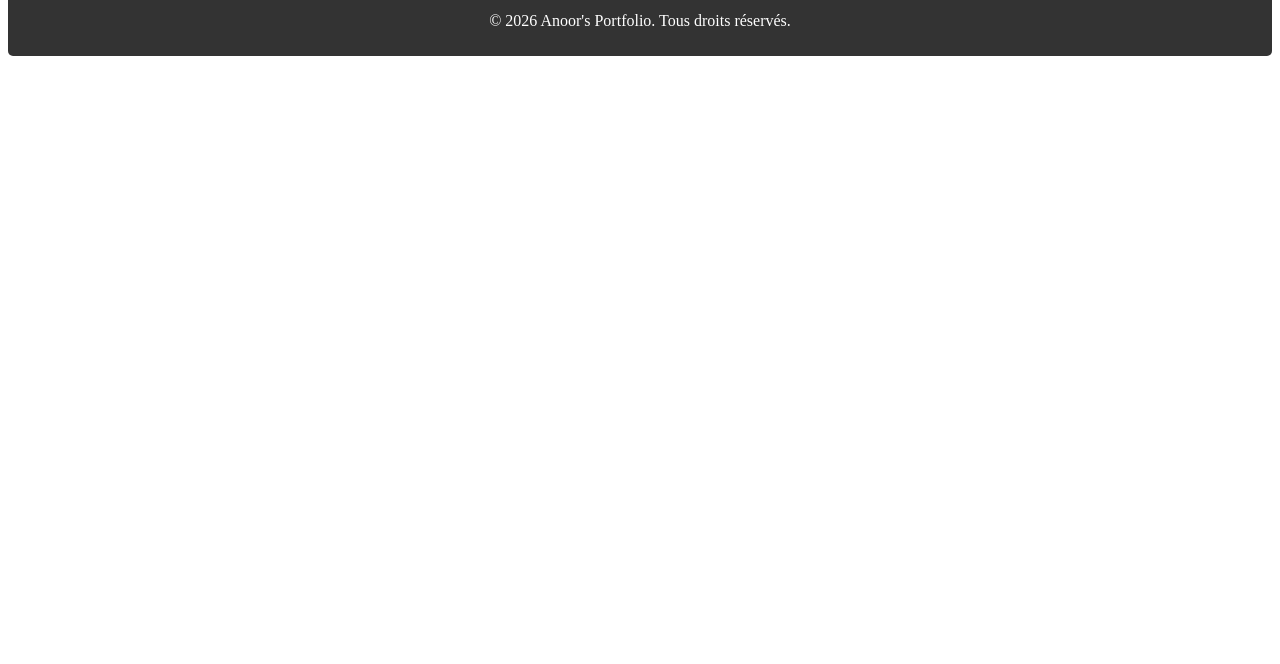
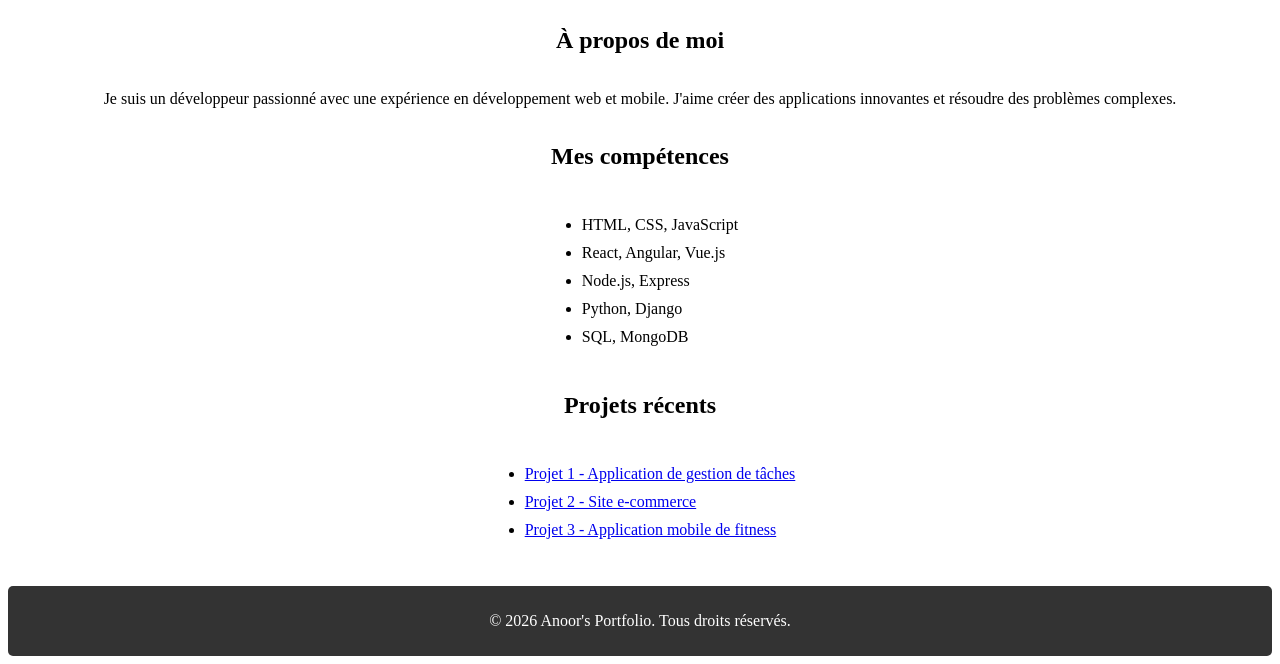
Before and after one commit to aliou9sow6/portfolio, a plain HTML site: page index.html in a window 1280 px wide. Shown: the part 159-823 px from the top of the page. Before the commit the page ends 800 px from the top, so only its background shows below. Drawn offline with Linux system fonts and the light colour scheme.

Commit message:
Ajouter des fonctionnalités et des styles de gestion de projet, notamment un formulaire d'ajout de projet et des feuilles de style mises à jour

```diff
--- a/g-style.css
+++ b/g-style.css
@@ -0,0 +1,14 @@
+
+.content {
+    display: flex;
+    flex-direction: column;
+    align-items: center;
+    justify-content: center;
+    height: 85vh;
+    text-align: center;
+}
+
+ul li {
+    margin: 10px 0;
+    text-align: left;
+}
--- a/index.html
+++ b/index.html
@@ -3,10 +3,10 @@
 <head>
     <meta charset="UTF-8">
     <meta name="viewport" content="width=device-width, initial-scale=1.0">
+    <link rel="stylesheet" href="g-style.css">
     <title>Accueil</title>
 </head>
 <body>
-    <h1>Bienvenue sur mon portfolio</h1>
     <script>
     // Charger la barre de navigation
     fetch('../shared/nav.html')
@@ -20,7 +20,29 @@
         .then(data => {
             document.body.insertAdjacentHTML('beforeend', data);
         });
+    </script>
 
-    </script>
+    <div class="content">
+        <h1>Bienvenue sur mon portfolio</h1>
+        <h2>À propos de moi</h2>
+        <p>Je suis un développeur passionné avec une expérience en développement web et mobile. J'aime créer des applications innovantes et résoudre des problèmes complexes.</p>
+
+        <h2>Mes compétences</h2>
+        <ul>
+            <li>HTML, CSS, JavaScript</li>
+            <li>React, Angular, Vue.js</li>
+            <li>Node.js, Express</li>
+            <li>Python, Django</li>
+            <li>SQL, MongoDB</li>
+        </ul>
+
+        <h2>Projets récents</h2>
+        <ul>
+            <li><a href="main_pages/projet1.html">Projet 1 - Application de gestion de tâches</a></li>
+            <li><a href="main_pages/projet2.html">Projet 2 - Site e-commerce</a></li>
+            <li><a href="main_pages/projet3.html">Projet 3 - Application mobile de fitness</a></li>
+        </ul>
+    </div>
+
 </body>
 </html>
--- a/style_pages/add-projet.css
+++ b/style_pages/add-projet.css
@@ -0,0 +1,26 @@
+
+.content {
+    align-items: center;
+    justify-content: center;
+    height: 100vh;
+    text-align: center;
+}
+
+form {
+    display: flex;
+    flex-direction: column;
+    align-items: center;
+    justify-content: center;
+    width: 300px;
+    padding: 20px;
+    border: 1px solid #ccc;
+    border-radius: 5px;
+}
+
+form input, form textarea {
+    width: 100%;
+    padding: 10px;
+    margin-bottom: 15px;
+    border: 1px solid #ccc;
+    border-radius: 5px;
+}
--- a/style_pages/nav.css
+++ b/style_pages/nav.css
@@ -4,6 +4,7 @@
     text-align: center;
     display: flex;
     justify-content: space-between;
+    border-radius: 5px;
 }
 
 .navigation a {
```
Also changed, not shown: main_pages/add-project.html (added, +44 -0 lines), main_pages/list-project.html (+5 -0 lines), style_pages/list-project.css (+11 -1 lines).
